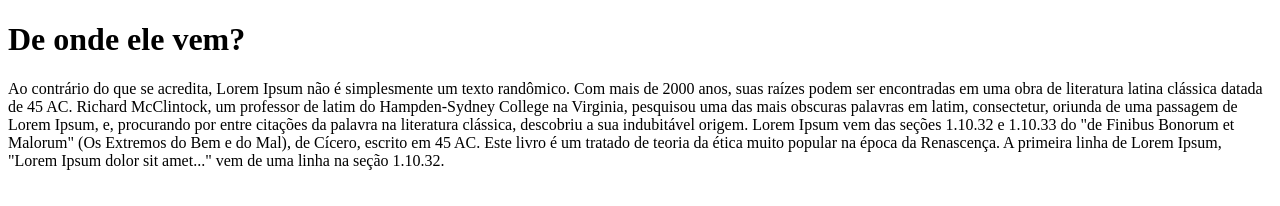
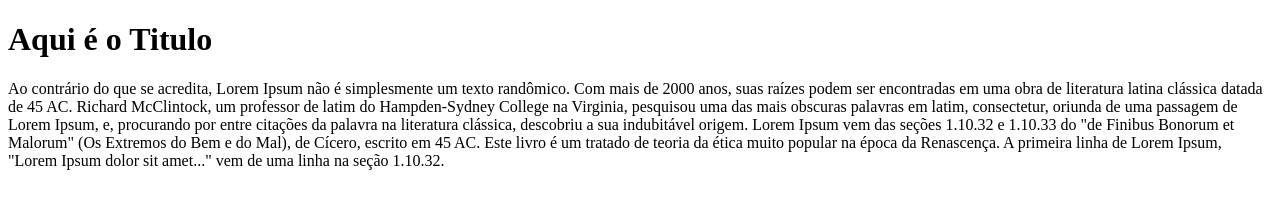
Before and after one commit to nonilton/curso_git, a plain HTML site: page minhaPagina.html in a window 1280 px wide. Drawn offline with Linux system fonts and the light colour scheme.

Commit message:
:bug: fix: texto do título h1 alterado para 'Aqui é o titulo'

```diff
--- a/minhaPagina.html
+++ b/minhaPagina.html
@@ -6,7 +6,7 @@
     <title>Minha Página</title>
 </head>
 <body>
-    <h1>De onde ele vem?</h1>
+    <h1>Aqui é o Titulo</h1>
     <p>Ao contrário do que se acredita, Lorem Ipsum não é simplesmente um texto randômico. Com mais de 2000 anos, suas raízes podem ser encontradas em uma obra de literatura latina clássica datada de 45 AC. Richard McClintock, um professor de latim do Hampden-Sydney College na Virginia, pesquisou uma das mais obscuras palavras em latim, consectetur, oriunda de uma passagem de Lorem Ipsum, e, procurando por entre citações da palavra na literatura clássica, descobriu a sua indubitável origem. Lorem Ipsum vem das seções 1.10.32 e 1.10.33 do "de Finibus Bonorum et Malorum" (Os Extremos do Bem e do Mal), de Cícero, escrito em 45 AC. Este livro é um tratado de teoria da ética muito popular na época da Renascença. A primeira linha de Lorem Ipsum, "Lorem Ipsum dolor sit amet..." vem de uma linha na seção 1.10.32.</p>
 </body>
 </html>
```
